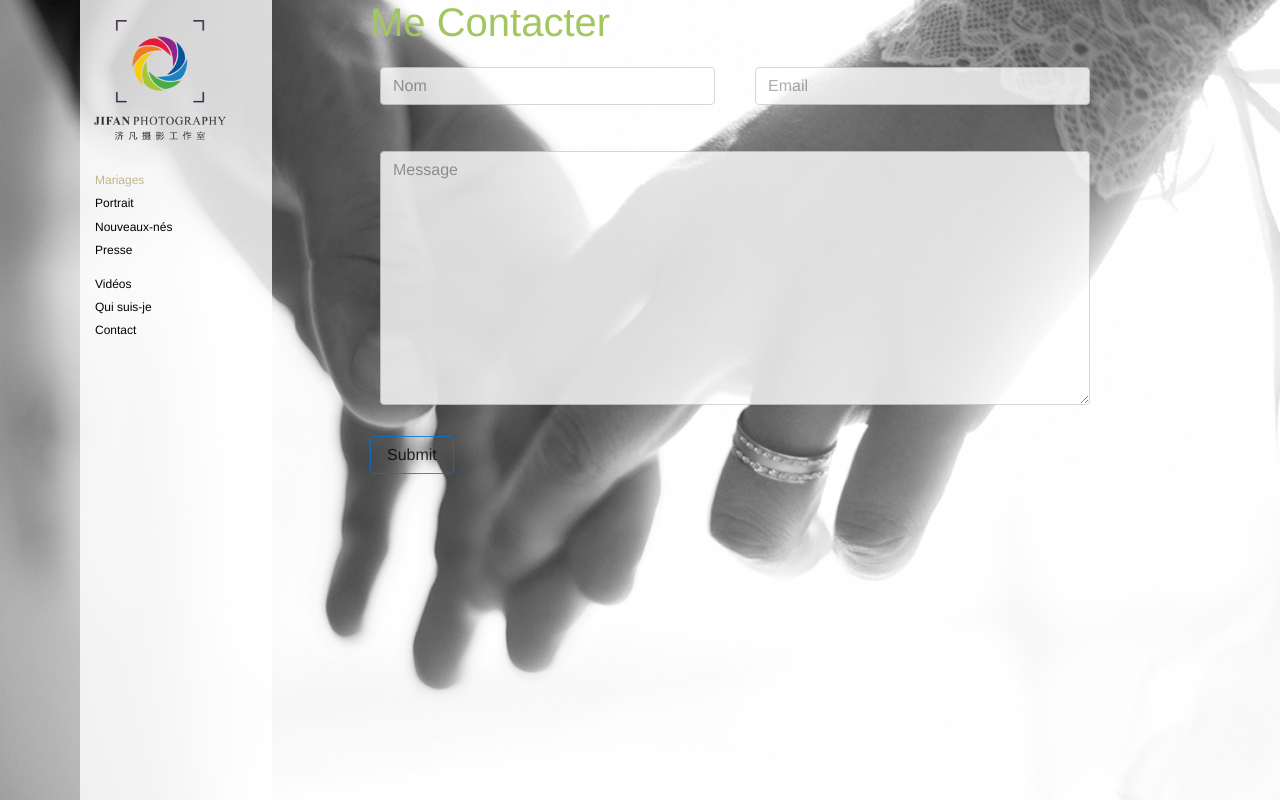
After one commit to simongareste/djifan, a Django app: template website/templates/website/contact.html in a window 1280 px wide. The commit adds this page. Run offline with Django 3.2, Linux system fonts and the light colour scheme; the template is opened without the code that fills it: values that come from a table or form of the project are taken from there, others are empty; parts of the project's set-up code (start-up, migrations or seed data) failed here and were passed over; some libraries are stand-ins or nearby versions.

Commit message:
Make Contact form behave nicely

```diff
--- a/djifan/settings.py
+++ b/djifan/settings.py
@@ -41,8 +41,6 @@ INSTALLED_APPS = [
     'django.contrib.sites',
     'photologue',
     'sortedm2m',
-    'envelope',
-    'crispy_forms',
 ]
 
 MIDDLEWARE_CLASSES = [
--- a/djifan/urls.py
+++ b/djifan/urls.py
@@ -20,6 +20,5 @@ urlpatterns = [
     url(r'^about$', website.views.aboutView, name='about'),
     url(r'^admin/', admin.site.urls),
     url(r'^photologue/', include('photologue.urls', namespace='photologue')),
-    url(r'^contact2/', include('envelope.urls')),
-    url(r'^contact/',ContactView.as_view(form_class=MyContactForm), name='contact'),
+    url(r'^contact/$', website.views.contactView, name='contact'),
 ]+ static(settings.MEDIA_URL, document_root=settings.MEDIA_ROOT)
--- a/requirements.txt
+++ b/requirements.txt
@@ -1,6 +1,4 @@
 django==1.9.2
 pillow==3.1.1
 django-photologue==3.5.1
-django-envelope==1.1
-django-crispy-forms==1.6
 django-braces==1.8.1
--- a/templates/base.html
+++ b/templates/base.html
@@ -46,6 +46,8 @@
     </script>
     <!-- icons -->
     <link href="{% static 'website/images/favicon.ico' %}" rel="shortcut icon" type="image/x-icon">
+    {% block head %}
+    {% endblock %}
 
   </head>
 <body id="imgsize_700" class="page_2986897 gallery">
--- a/website/forms.py
+++ b/website/forms.py
@@ -1,10 +1,22 @@
-from envelope.forms import ContactForm
-from crispy_forms.helper import FormHelper
-from crispy_forms.layout import Submit
+from django import forms
 
+class MyContactForm(forms.Form):
+    contact_name = forms.CharField(
+        required=True,
+        widget=forms.TextInput(attrs={'placeholder': 'Nom', 'class': 'form-control'})
+    )
+    contact_email = forms.EmailField(
+        required=True,
+        widget=forms.TextInput(attrs={'placeholder': 'Email', 'class': 'form-control'})
+    )
+    content = forms.CharField(
+        required=True,
+        widget=forms.Textarea(attrs={'placeholder': 'Message', 'class': 'form-control'})
+    )
 
-class MyContactForm(ContactForm):
     def __init__(self, *args, **kwargs):
         super(MyContactForm, self).__init__(*args, **kwargs)
-        self.helper = FormHelper()
-        self.helper.add_input(Submit('submit', 'Submit', css_class='btn-lg'))
+        # Empty the default labels
+        self.fields['contact_name'].label = ""
+        self.fields['contact_email'].label = ""
+        self.fields['content'].label = ""
--- /dev/null
+++ b/website/static/website/css/contact.css
@@ -0,0 +1,23 @@
+body {
+  background-image: url(/static/website/images/contact-bg.jpg);
+  background-position: center center;
+  background-repeat: no-repeat;
+  background-attachment: fixed;
+  background-size: cover;
+  background-color: #464646;
+}
+
+.btn.outline{
+  background: none;
+    color: #000000;
+}
+
+
+textarea, input, button{
+    background: #FFFFFF;
+    opacity: 0.8;
+}
+
+h1{
+    color: #A2C760;
+}
--- a/website/static/website/css/theme.css
+++ b/website/static/website/css/theme.css
@@ -374,7 +374,7 @@ background: #000000;
 
   min-height: 700px;
 
-  width: 223px; height: 100%;
+  width: 15%; height: 100%;
 
   position: fixed;
   top: 0;
--- /dev/null
+++ b/website/templates/website/contact.html
@@ -0,0 +1,51 @@
+{% extends "base.html" %}
+{% load staticfiles %}
+
+{% block head %}
+  <link href="{% static 'website/css/bootstrap.css' %}" media="screen" rel="stylesheet" type="text/css">
+  <link href="{% static 'website/css/contact.css' %}" media="screen" rel="stylesheet" type="text/css">
+{% endblock %}
+
+{% block content %}
+
+  <div class="container">
+    <div class="row">
+      <div class="col-md-8 col-md-offset-3">
+
+        <h1>Me Contacter</h1>
+
+
+        <form role="form" action="{% url 'contact' %}" method="post" class="form contact">
+          {% csrf_token %}
+          {{ form.non_field_errors }}
+
+          <div class="row">
+            <div class="col-md-6">
+              <div class="form-group">
+                {{ form.contact_name.errors }}
+                {{ form.contact_name }}
+              </div>
+            </div>
+            <div class="col-md-6">
+              <div class="form-group">
+                {{ form.contact_email.errors }}
+                {{ form.contact_email }}
+              </div>
+            </div>
+          </div>
+          <div class="row">
+            <div class="col-md-12">
+              <div class="form-group">
+                {{ form.content.errors }}
+                {{ form.content }}
+              </div>
+            </div>
+          </div>
+
+          <button class="btn btn-primary outline" type="submit">Submit</button>
+
+        </form>
+      </div>
+    </div>
+  </div>
+{% endblock %}
```
Also changed, not shown: website/templates/envelope/contact.html (deleted, +0 -12 lines), website/templates/website/contact_template.txt (added, +7 -0 lines), website/templates/website/contact_thx.html (added, +18 -0 lines), website/views.py (+40 -9 lines), website/static/website/images/contact-bg.jpg (added).
